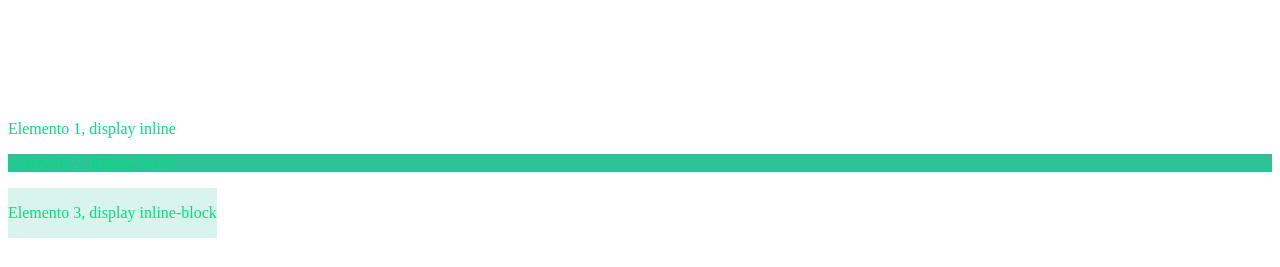
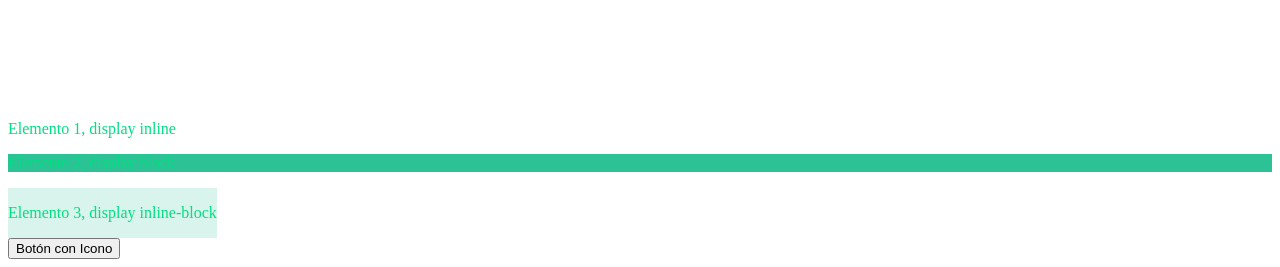
Before and after one commit to luciano130605/TareaFrontend, a plain HTML site: page css/index.html in a window 1280 px wide. Shown: the part 2096-2363 px from the top of the page. Before the commit the page ends 2342 px from the top, so only its background shows below. Drawn offline with Linux system fonts and the light colour scheme.

```diff
--- a/css/index.html
+++ b/css/index.html
@@ -173,7 +173,8 @@
         </div>
     </div>
 
-
+    <!-- ejercicio 17 -->
+    <button class="botonIcono">Botón con Icono <div class="icon-bot"></div></button>
 
 </body>
 
```
